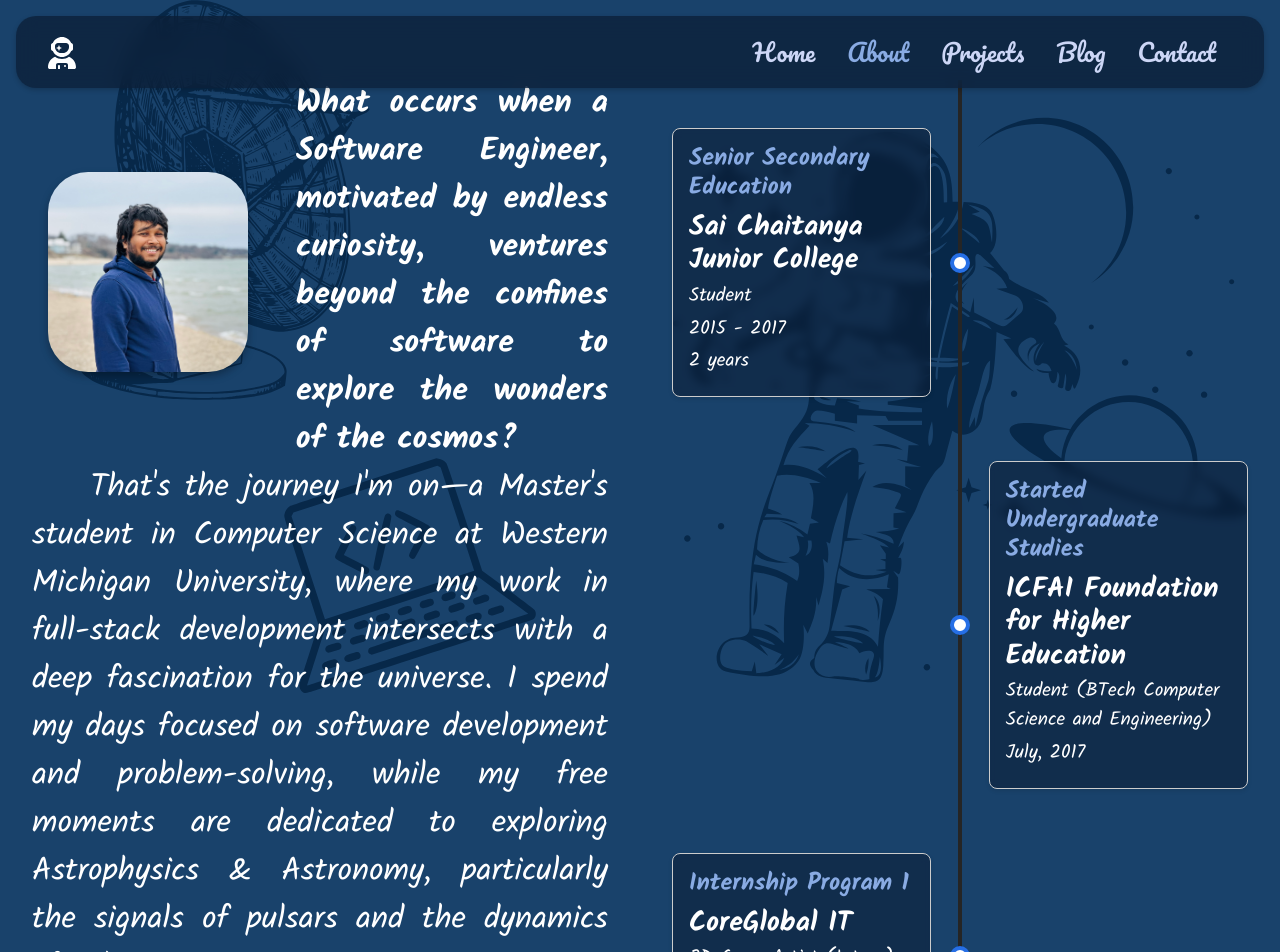
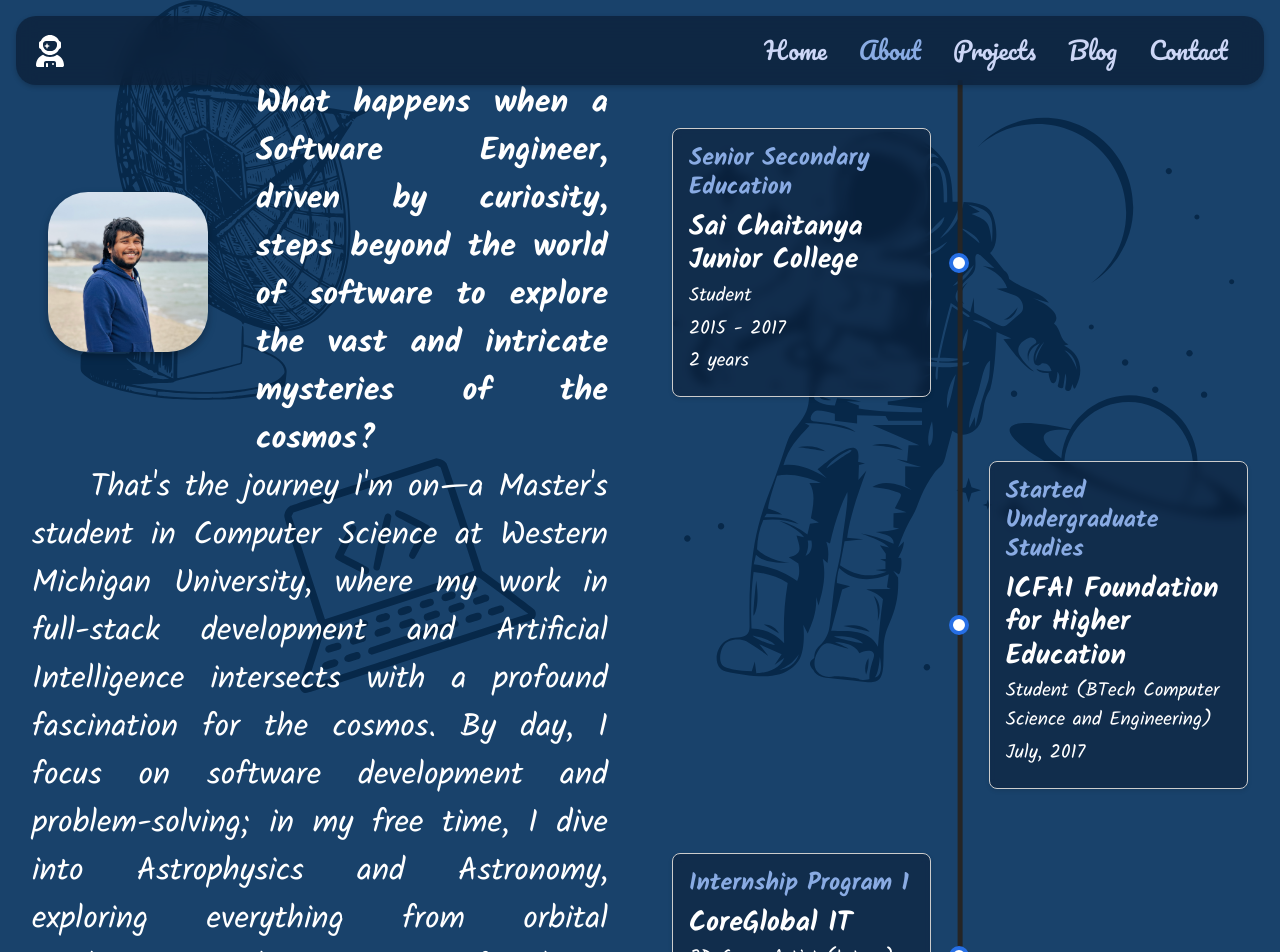
Before and after one commit to Shagasresthaa/portfoliosite_v4_user_ui, a Vue app: page /about in a window 1280 px wide. Shown: the top 952 px of the page. Built offline with nearby package versions, Linux system fonts and the light colour scheme.

Commit message:
alignment fixes and content modifications

```diff
--- a/src/components/TimelineComponent.vue
+++ b/src/components/TimelineComponent.vue
@@ -16,7 +16,7 @@
 </template>
 
 <script lang="ts">
-import { defineComponent, ref, onMounted } from "vue";
+import { defineComponent } from "vue";
 import TimelineCard from "./TimelineCard.vue";
 
 export default defineComponent({
--- a/src/styles/AboutPage.scss
+++ b/src/styles/AboutPage.scss
@@ -23,8 +23,8 @@
 
 .propic {
   margin: 2rem;
-  width: 25vh;
-  height: 25vh;
+  width: 20vh;
+  height: 20vh;
   border-radius: 2.5rem;
   object-fit: cover;
   box-shadow: 0 4px 8px rgba(0, 0, 0, 0.3);
--- a/src/styles/Navbar.scss
+++ b/src/styles/Navbar.scss
@@ -7,6 +7,7 @@
   display: flex;
   align-items: center;
   padding: 10px 20px;
+  padding: 0.65%;
   background-color: rgba(10, 25, 47, 0.65);
   backdrop-filter: blur(10px);
   box-shadow: 0 2px 5px rgba(0, 0, 0, 0.2);
--- a/src/styles/TimelineComponent.scss
+++ b/src/styles/TimelineComponent.scss
@@ -8,7 +8,7 @@
 
   .timeline-line {
     position: absolute;
-    width: 0.25rem;
+    width: 0.3rem;
     background-color: #252525;
     top: 0;
     bottom: 0;
--- a/src/views/AboutPage.vue
+++ b/src/views/AboutPage.vue
@@ -5,34 +5,37 @@
         <img src="@/assets/about.jpg" alt="" class="propic" />
         <p class="quest">
           <b>
-            What occurs when a Software Engineer, motivated by endless
-            curiosity, ventures beyond the confines of software to explore the
-            wonders of the cosmos?
+            What happens when a Software Engineer, driven by curiosity, steps
+            beyond the world of software to explore the vast and intricate
+            mysteries of the cosmos?
           </b>
         </p>
       </div>
       <p class="cont">
         &nbsp;&nbsp;&nbsp;&nbsp;That's the journey I'm on—a Master's student in
         Computer Science at Western Michigan University, where my work in
-        full-stack development intersects with a deep fascination for the
-        universe. I spend my days focused on software development and
-        problem-solving, while my free moments are dedicated to exploring
-        Astrophysics & Astronomy, particularly the signals of pulsars and the
-        dynamics of galaxies.<br />
+        full-stack development and Artificial Intelligence intersects with a
+        profound fascination for the cosmos. By day, I focus on software
+        development and problem-solving; in my free time, I dive into
+        Astrophysics and Astronomy, exploring everything from orbital mechanics
+        to the mysteries of pulsars, and pondering the age-old question: "Are we
+        alone in the universe?"<br />
 
         &nbsp;&nbsp;&nbsp;&nbsp;My path has always been driven by more than just
         a desire to build and solve—it's fueled by relentless curiosity and a
         passion for learning, not just individually, but alongside others who
-        share similar interests. Whether I'm tackling a coding challenge or
-        delving into radio astronomy, or just staring into the dark from the
-        eyes of TESS looking for signs of life filled exoplanets, it's the
-        shared journey of exploration and growth that truly excites me.<br />
+        share similar interests. Whether I’m tackling a coding challenge,
+        studying radio astronomy, poring over the latest JWST data, or gazing
+        into the depths of the universe through the eyes of Kepler, TESS, and
+        JWST, it’s the shared journey of discovery that truly excites me.<br />
 
-        &nbsp;&nbsp;&nbsp;&nbsp;I'm drawn to environments where passion and
-        together is what matters most. If you're intrigued by the blend of
-        technology and astronomy, or if you share a passion for exploring the
-        unknown, let's connect. There's a universe of ideas to explore, and I'm
-        always eager to see where the journey might lead us.
+        &nbsp;&nbsp;&nbsp;&nbsp;I’m drawn to environments where passion and
+        collaboration take center stage. If you’re intrigued by the intersection
+        of technology and astronomy, or if you find joy in marveling at the
+        Pillars of Creation, contemplating the Pale Blue Dot, or binge-watching
+        Star Trek and Doctor Who, drop me a message or just say hi. There’s a
+        universe of ideas to explore, and I’m always eager to see where the
+        journey might lead.
       </p>
     </div>
     <div class="timeline-holder">
```
